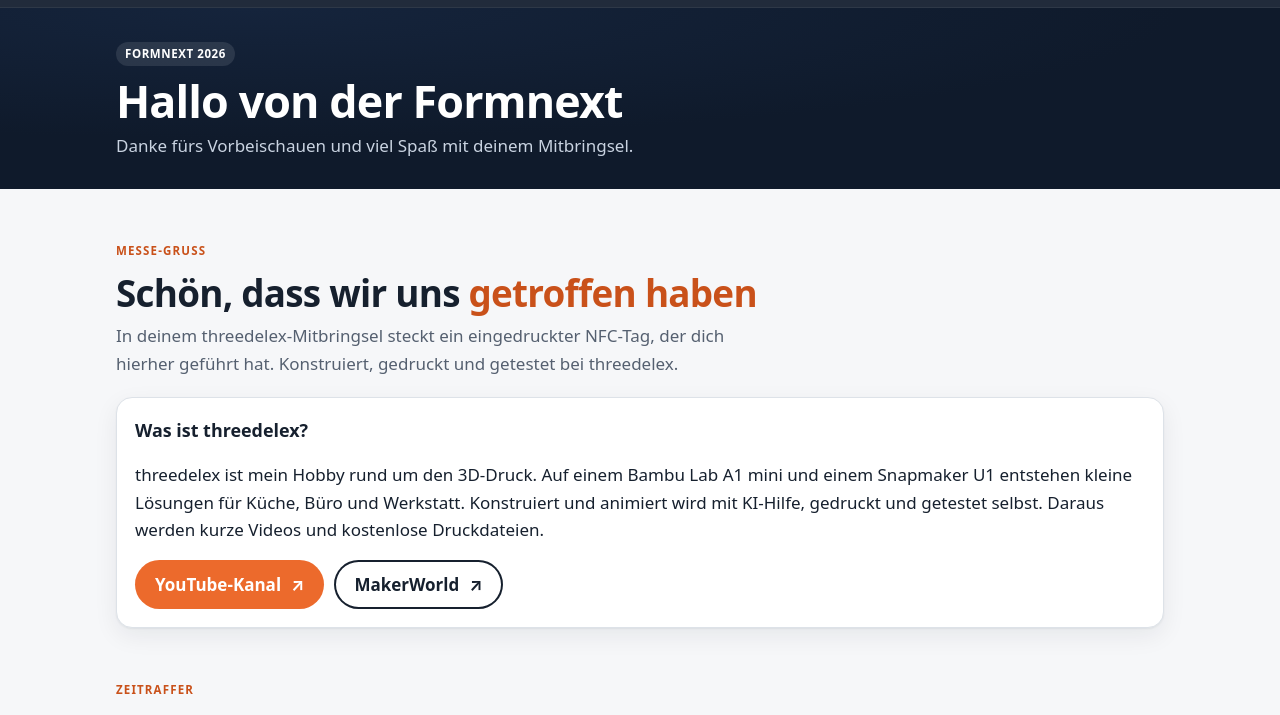
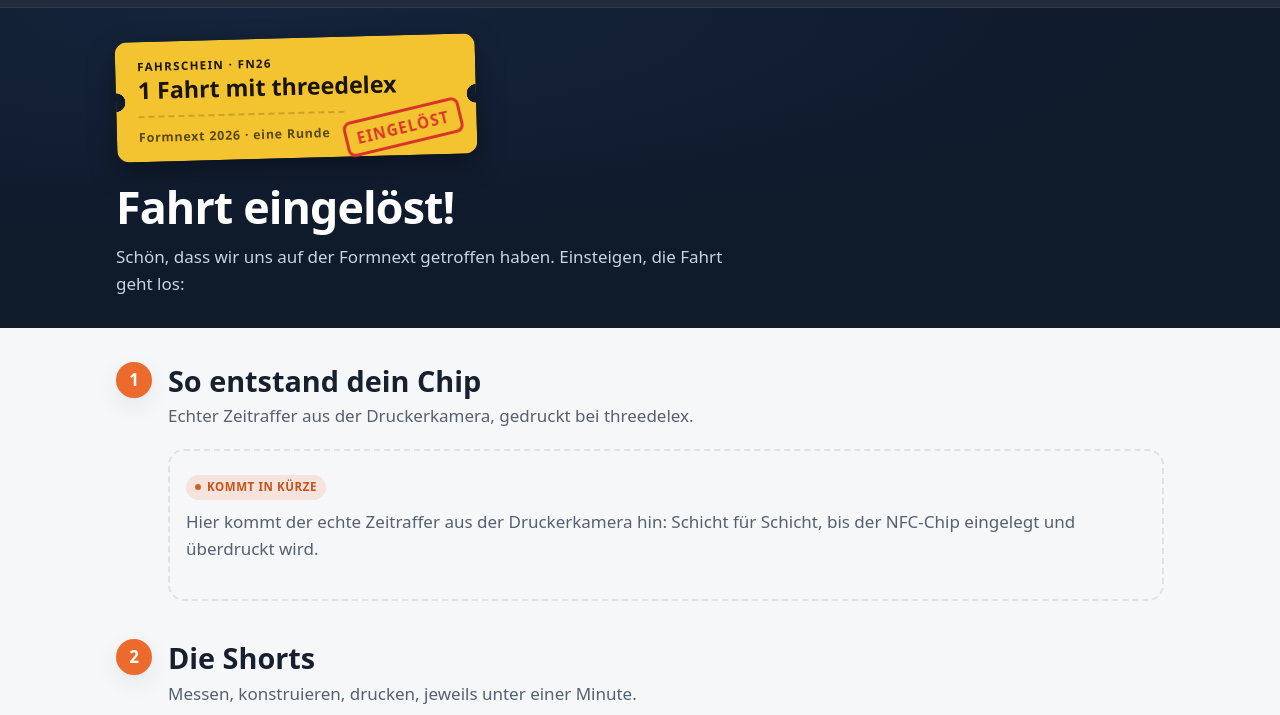
Before and after one commit to thelichtler-cloud/threedelex-web, a plain HTML site: page formnext/index.html in a window 1280 px wide. Shown: the part 47-762 px from the top of the page. Drawn offline with Linux system fonts and the light colour scheme.

Commit message:
Formnext: „Fahrt eingelöst!“ (Fahrschein FN26 mit Stempel, drei Stationen, Kanal abonnieren), Zeitraffer jetzt formnext_fahrchip_zeitraffer.mp4
Co-Authored-By: Claude Opus 5.5 <noreply@anthropic.com>

```diff
--- a/assets/css/stil.css
+++ b/assets/css/stil.css
@@ -454,3 +454,33 @@ body.ebene-offen { overflow: hidden; }
 .yt:has(.yt-frage:not([hidden])) .yt-marke { visibility: hidden; }
 .mitbringsel { font-size: .85rem; color: var(--leise); box-shadow: none; }
 .mitbringsel h3 { font-size: .95rem; }
+
+/* Formnext „Fahrt eingelöst!“: Fahrschein in Kirmes-Optik, Stempel schlägt einmal auf */
+.fahrschein-kopf .huelle { display: grid; gap: 6px; }
+.fahrschein { --gelb: #f4c430; --rot: #d8352a; position: relative; max-width: 360px; padding: 16px 22px 14px; border-radius: 12px; color: #1a1405;
+  background:
+    radial-gradient(circle at 0 50%, var(--navy) 0 9px, transparent 9.5px),
+    radial-gradient(circle at 100% 50%, var(--navy) 0 9px, transparent 9.5px),
+    var(--gelb);
+  box-shadow: 0 10px 28px rgba(0, 0, 0, .35); display: grid; gap: 2px; margin-bottom: 8px; transform: rotate(-1.5deg); }
+.fahrschein .fs-oben, .fahrschein .fs-unten { font-size: .72rem; letter-spacing: .12em; text-transform: uppercase; font-weight: 700; }
+.fahrschein .fs-titel { font-size: 1.45rem; font-weight: 800; line-height: 1.1; padding-bottom: 10px; }
+.fahrschein .fs-unten { opacity: .7; font-weight: 600; letter-spacing: .06em; text-transform: none; font-size: .78rem; padding-top: 10px; margin-right: 110px; border-top: 2px dashed rgba(26, 20, 5, .28); }
+.fahrschein .stempel { position: absolute; right: 14px; bottom: 10px; border: 3px solid var(--rot); color: var(--rot); border-radius: 8px; padding: 3px 9px;
+  font-weight: 900; font-size: .95rem; letter-spacing: .08em; transform: rotate(-12deg); background: rgba(244, 196, 48, .55);
+  animation: stempel-auf .55s cubic-bezier(.2, .9, .3, 1.3) .45s both; }
+@keyframes stempel-auf {
+  0% { opacity: 0; transform: rotate(-24deg) scale(2.4); }
+  70% { opacity: 1; transform: rotate(-10deg) scale(.92); }
+  100% { opacity: 1; transform: rotate(-12deg) scale(1); }
+}
+@media (prefers-reduced-motion: reduce) { .fahrschein .stempel { animation: none; } }
+.fahrt { list-style: none; margin: 0; padding: 0; display: grid; gap: 4px; }
+.fahrt .station { display: grid; grid-template-columns: 40px minmax(0, 1fr); gap: 12px; padding-top: 34px; align-items: start; }
+.fahrt .station-inhalt > h2.einblenden { margin-top: 2px; }
+.fahrt .nr { width: 36px; height: 36px; border-radius: 50%; background: var(--orange); color: #fff; display: grid; place-items: center; font-weight: 800;
+  box-shadow: var(--schatten); }
+.fahrt .station-inhalt { min-width: 0; }
+.fahrt .station-inhalt h2 { margin: 0 0 4px; font-size: clamp(1.35rem, 4.5vw, 1.8rem); line-height: 1.2; }
+.fahrt .station:not(:last-child) .nr { position: relative; }
+.abo { padding-top: 26px !important; }
--- a/formnext/index.html
+++ b/formnext/index.html
@@ -3,8 +3,8 @@
 <head>
 <meta charset="utf-8">
 <meta name="viewport" content="width=device-width, initial-scale=1">
-<title>Hallo von der Formnext · threedelex</title>
-<meta name="description" content="Schön, dass wir uns auf der Formnext getroffen haben: was threedelex ist, Shorts, YouTube und MakerWorld.">
+<title>Fahrt eingelöst! · threedelex</title>
+<meta name="description" content="Fahrschein FN26 eingelöst: wie dein Chip entstand, die Shorts und Projekte zum Nachdrucken von threedelex.">
 <meta name="referrer" content="strict-origin-when-cross-origin">
 <meta name="theme-color" content="#0f1a2b">
 <link rel="icon" href="../assets/bilder/zeichen.png">
@@ -18,34 +18,33 @@
     <nav aria-label="Hauptnavigation"><ul class="nav"><li><a href="../index.html">Start</a></li><li><a href="../projekte/index.html">Projekte</a></li><li><a href="../werkzeuge/index.html">Werkzeuge</a></li></ul></nav>
   </div>
 </header>
-<div class="seitenkopf"><div class="huelle"><span class="marker">Formnext 2026</span><h1>Hallo von der Formnext</h1><p>Danke fürs Vorbeischauen und viel Spaß mit deinem Mitbringsel.</p></div></div>
+<div class="seitenkopf fahrschein-kopf"><div class="huelle">
+  <div class="fahrschein" role="img" aria-label="Fahrschein FN26: 1 Fahrt mit threedelex, eingelöst">
+    <span class="fs-oben">Fahrschein · FN26</span>
+    <span class="fs-titel">1 Fahrt mit threedelex</span>
+    <span class="fs-unten">Formnext 2026 · eine Runde</span>
+    <span class="stempel" aria-hidden="true">EINGELÖST</span>
+  </div>
+  <h1>Fahrt eingelöst!</h1>
+  <p>Schön, dass wir uns auf der Formnext getroffen haben. Einsteigen, die Fahrt geht los:</p>
+</div></div>
 <main class="huelle">
-<section class="abschnitt">
-  <span class="etikett einblenden">Messe-Gruß</span>
-  <h2 class="einblenden">Schön, dass wir uns <em>getroffen haben</em></h2>
-  <p class="unter einblenden">In deinem threedelex-Mitbringsel steckt ein eingedruckter NFC-Tag, der dich hierher geführt hat. Konstruiert, gedruckt und getestet bei threedelex.</p>
-  <div class="kasten einblenden">
-    <h3>Was ist threedelex?</h3>
-    <p>threedelex ist mein Hobby rund um den 3D-Druck. Auf einem Bambu Lab A1 mini und einem Snapmaker U1 entstehen kleine Lösungen für Küche, Büro und Werkstatt.
-    Konstruiert und animiert wird mit KI-Hilfe, gedruckt und getestet selbst. Daraus werden kurze Videos und kostenlose Druckdateien.</p>
-    <div class="knoepfe" style="justify-content:flex-start;margin-top:14px">
-      <a class="knopf" href="https://www.youtube.com/@threedelex" rel="noopener">YouTube-Kanal <span class="pfeil">↗</span></a>
-      <a class="knopf zweit" href="https://makerworld.com/de/@threedelex" rel="noopener">MakerWorld <span class="pfeil">↗</span></a>
-    </div>
+<ol class="fahrt">
+<li class="station" id="zeitraffer">
+  <span class="nr" aria-hidden="true">1</span>
+  <div class="station-inhalt">
+    <h2 class="einblenden">So entstand dein Chip</h2>
+    <p class="unter einblenden">Echter Zeitraffer aus der Druckerkamera, gedruckt bei threedelex.</p>
+    <div class="platzhalter einblenden"><span class="marker arbeit">Kommt in Kürze</span>
+<p style="margin-top:8px">Hier kommt der echte Zeitraffer aus der Druckerkamera hin: Schicht für Schicht, bis der NFC-Chip eingelegt und überdruckt wird.</p></div>
   </div>
-</section>
-<section class="abschnitt" id="zeitraffer">
-  <span class="etikett einblenden">Zeitraffer</span>
-  <h2 class="einblenden">Wie die Mitbringsel <em>gedruckt wurden</em></h2>
-  <div class="platzhalter einblenden"><span class="marker arbeit">Kommt in Kürze</span>
-<h3 style="margin-top:8px">So entstehen die Mitbringsel</h3>
-<p>Hier kommt der echte Zeitraffer aus der Druckerkamera hin: Schicht für Schicht, bis der NFC-Tag eingelegt und überdruckt wird.</p></div>
-</section>
-<section class="abschnitt" id="shorts">
-  <span class="etikett einblenden">Shorts</span>
-  <h2 class="einblenden">Vom Problem zum <em>fertigen Teil</em></h2>
-  <p class="unter einblenden">Messen, konstruieren, drucken, jeweils unter einer Minute.</p>
-  <div class="shorts">
+</li>
+<li class="station" id="shorts">
+  <span class="nr" aria-hidden="true">2</span>
+  <div class="station-inhalt">
+    <h2 class="einblenden">Die Shorts</h2>
+    <p class="unter einblenden">Messen, konstruieren, drucken, jeweils unter einer Minute.</p>
+    <div class="shorts">
 <figure class="short einblenden">
   <div class="yt" data-id="0qTm781plgg" data-titel="Sirup-Chaos in der Kühlschranktür? KI konstruiert, ich drucke">
     <a class="yt-link" href="https://www.youtube.com/shorts/0qTm781plgg" rel="noopener"><img src="../assets/bilder/short_sirup.webp" alt="Vorschaubild: Sirup-Halter" width="540" height="960" loading="lazy"><span class="play" aria-hidden="true"></span><span class="yt-marke">YouTube (Google) · lädt erst nach Zustimmung</span></a>
@@ -64,9 +63,24 @@
   </div>
   <figcaption><strong>Ersatzdeckel</strong><small>Deckel verloren? Die KI konstruiert, der 3D-Drucker druckt</small></figcaption>
 </figure>
+    </div>
+    <p class="hinweis">Bis zum Klick werden nur Vorschaubilder von dieser Seite gezeigt. Beim Antippen erscheint am Video ein Hinweis, erst „Video laden“ verbindet mit YouTube (Google, auch USA). Mehr dazu in der <a href="../datenschutz/index.html">Datenschutzerklärung</a>.</p>
   </div>
-  <p class="hinweis">Bis zum Klick werden nur Vorschaubilder von dieser Seite gezeigt. Beim Antippen erscheint am Video ein Hinweis, erst „Video laden“ verbindet mit YouTube (Google, auch USA). Mehr dazu in der <a href="../datenschutz/index.html">Datenschutzerklärung</a>.</p>
-  <div class="knoepfe" style="margin-top:18px"><a class="knopf zweit" href="../projekte/index.html">Alle Projekte ansehen <span class="pfeil">→</span></a></div>
+</li>
+<li class="station" id="nachdrucken">
+  <span class="nr" aria-hidden="true">3</span>
+  <div class="station-inhalt">
+    <h2 class="einblenden">Projekte zum Nachdrucken</h2>
+    <p class="unter einblenden">Fertig getestete Teile gibt es als kostenlose Druckdatei auf MakerWorld.</p>
+    <div class="knoepfe einblenden" style="justify-content:flex-start">
+      <a class="knopf zweit" href="https://makerworld.com/de/@threedelex" rel="noopener">MakerWorld <span class="pfeil">↗</span></a>
+      <a class="knopf zweit" href="../projekte/index.html">Alle Projekte <span class="pfeil">→</span></a>
+    </div>
+  </div>
+</li>
+</ol>
+<section class="abschnitt abo">
+  <div class="knoepfe"><a class="knopf" href="https://www.youtube.com/@threedelex?sub_confirmation=1" rel="noopener">Kanal abonnieren <span class="pfeil">↗</span></a></div>
 </section>
 <section class="abschnitt" id="zum-mitbringsel">
   <div class="kasten recht mitbringsel">
```
